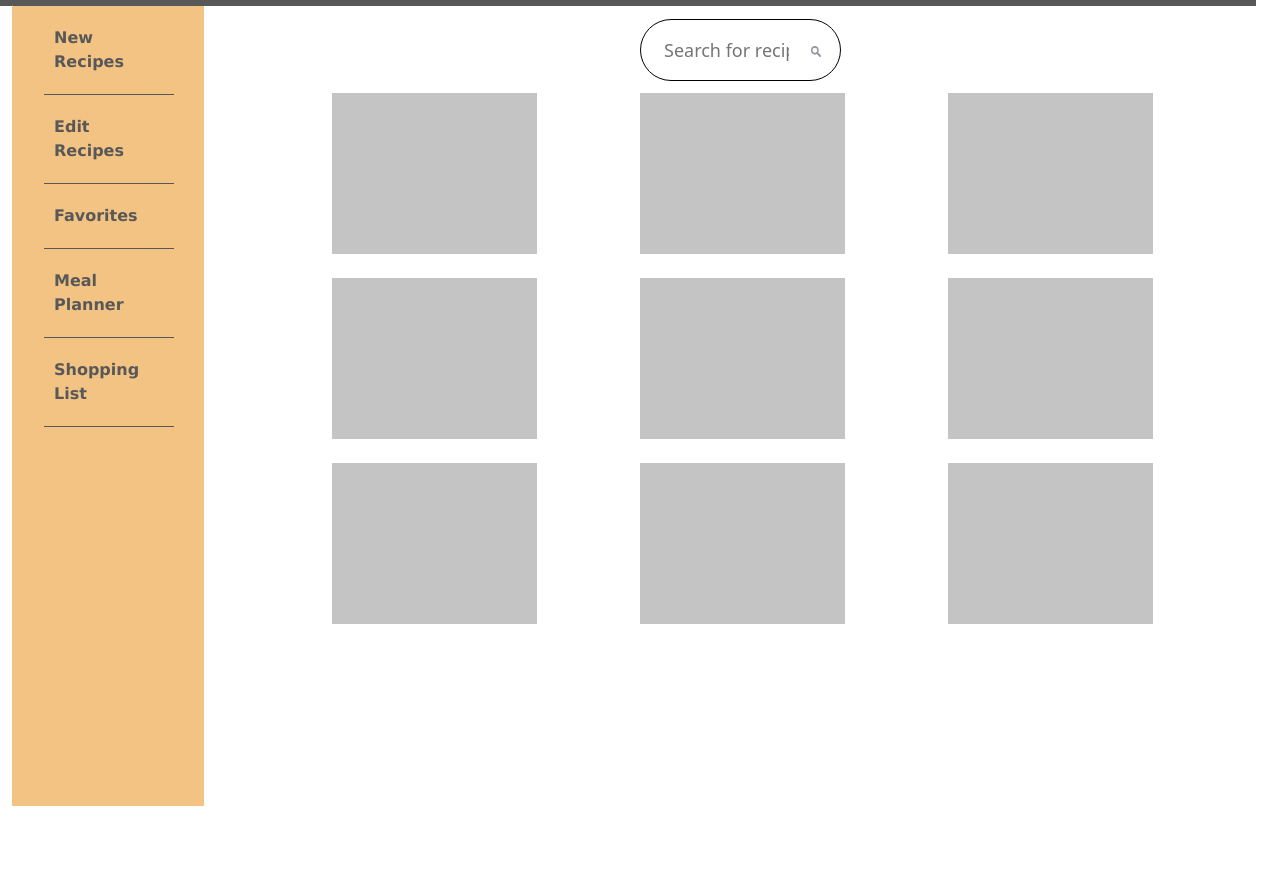
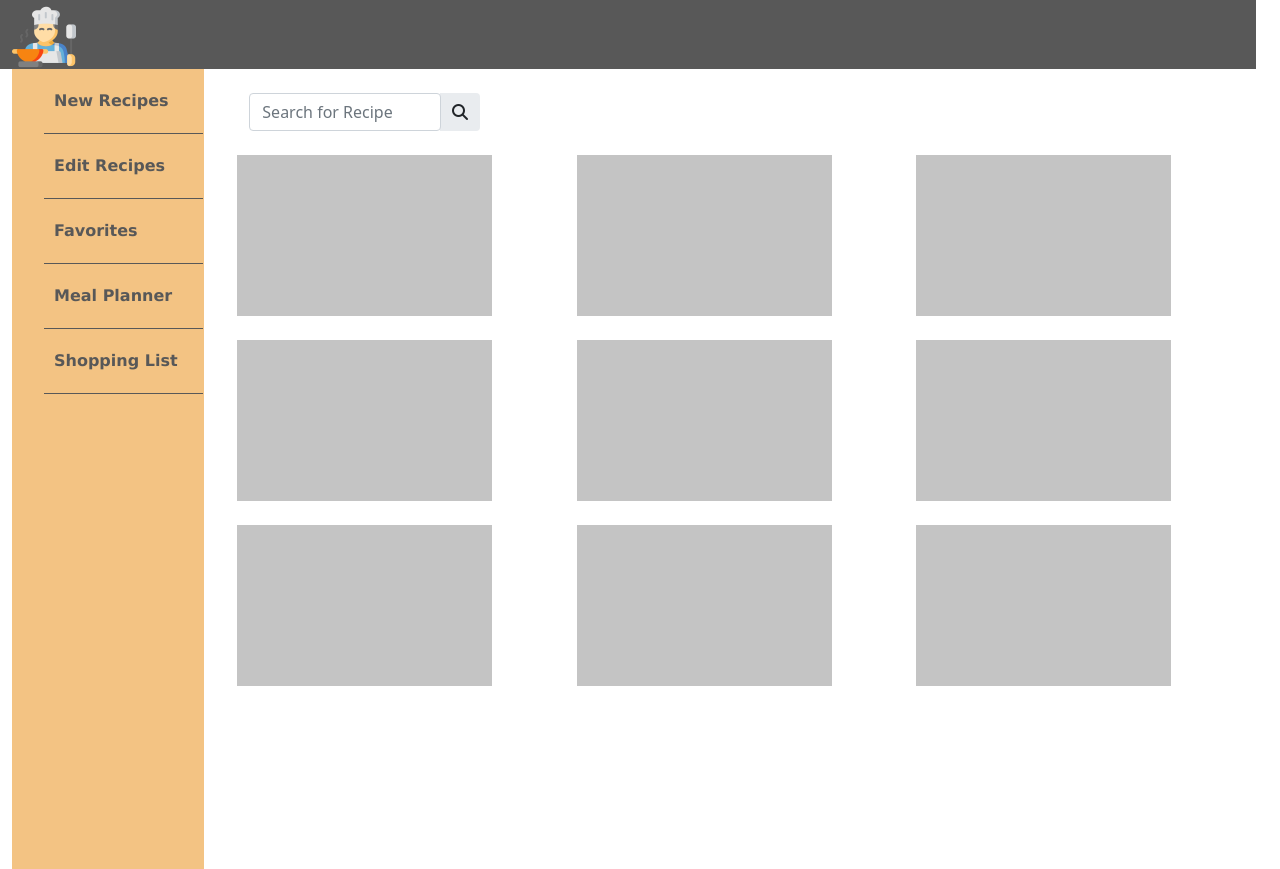
Before and after one commit to cse110-fall21-group9/cse110-fa21-group9, a plain HTML site: page index.html in a window 1280 px wide. Before the commit the page ends 806 px from the top, so only its background shows below. Drawn offline with nearby package versions, Linux system fonts and the light colour scheme.

Commit message:
Updated Grid Layout

```diff
--- a/index.html
+++ b/index.html
@@ -8,20 +8,24 @@
     <title>Edit Recipe</title>
     <link rel="stylesheet" href="./source/main.css">
     <link href="https://cdn.jsdelivr.net/npm/bootstrap@5.1.3/dist/css/bootstrap.min.css" rel="stylesheet" integrity="sha384-1BmE4kWBq78iYhFldvKuhfTAU6auU8tT94WrHftjDbrCEXSU1oBoqyl2QvZ6jIW3" crossorigin="anonymous">
+    <script src="https://kit.fontawesome.com/4f24a48237.js" crossorigin="anonymous"></script>
 </head>
 
 <body>
+    <!-- Top Bar Container -->
     <div class="container-fluid">
-        <!-- TopBar -->
-        <div class="row TopBar"> <!--row 1-->
+        <div class="row TopBar">
             <img src="./source/images/cooking.png" id="Logo" alt="Our Website logo">
         </div>
-        <div class="row"> <!--row 2-->
-            <div class="container Content">
-                <!-- Nav Bar -->
-                <nav> <!--col 1-->
-                    <div class="col"> <!--col 1-->
-                        <div id="nav">
+    </div>
+
+    <!-- Rest of the Layout Container -->
+    <div class="container-fluid">
+        <div class="row">
+            <!-- 1st Column NavBar -->
+            <div class="col-2">
+                <nav>
+                    <div class="navStyle">
                         <ul>
                             <li><a href="../pages/new-recipe.html">New Recipes</a></li>
                             <li><a href="#">Edit Recipes</a></li>
@@ -30,33 +34,37 @@
                             <li><a href="#">Shopping List</a></li>
                         </ul>
                     </div>
+                </nav>
             </div>
-                </nav>
-                <div class="col"> <!--col 2-->
-                    <form id="SearchBar">
+            <!-- 2nd Column Search Bar and MainLayout -->
             <div class="col-10">
-                            <input type="text" id="search-bar" placeholder="Search for recipe?">
+                <!-- Main Layout Container -->
+                <div class="container-fluid">
+                    <!-- Search Bar -->
+                    <div class="row mt-4 mb-4">
+                        <div class="col-3">
+                            <div class="input-group rounded">
+                                <input type="search" class="form-control rounded" placeholder="Search for Recipe" aria-label="Search" aria-describedby="search-addon" />
+                                <span class="input-group-text border-0" id="search-addon">
+                                  <i class="fas fa-search"></i>
+                                </span>
                             </div>
-                        <div class="col-1">
-                            <a href="#"><img class="search-icon" src="./source/images/search-icon.png" alt="SearchIcon"></a>
                         </div>
-                    </form>
-                    <div class="container-fluid">
-                        <div class="row mb-4">
-                            <div class="col-2 offset-3 recipeCards"></div>
-                            <div class="col-2 offset-1 recipeCards"></div>
-                            <div class="col-2 offset-1 recipeCards"></div>
                     </div>
                     <div class="row mb-4">
-                            <div class="col-2 offset-3 recipeCards"></div>
-                            <div class="col-2 offset-1 recipeCards"></div>
-                            <div class="col-2 offset-1 recipeCards"></div>
+                        <div class="col-3 recipeCards"></div>
+                        <div class="col-3 offset-1 recipeCards"></div>
+                        <div class="col-3 offset-1 recipeCards"></div>
                     </div>
                     <div class="row mb-4">
-                            <div class="col-2 offset-3 recipeCards"></div>
-                            <div class="col-2 offset-1 recipeCards"></div>
-                            <div class="col-2 offset-1 recipeCards"></div>
+                        <div class="col-3 recipeCards"></div>
+                        <div class="col-3 offset-1 recipeCards"></div>
+                        <div class="col-3 offset-1 recipeCards"></div>
                     </div>
+                    <div class="row mb-4">
+                        <div class="col-3 recipeCards"></div>
+                        <div class="col-3 offset-1 recipeCards"></div>
+                        <div class="col-3 offset-1 recipeCards"></div>
                     </div>
                 </div>
             </div>
--- a/source/main.css
+++ b/source/main.css
@@ -5,18 +5,13 @@ body {
   align-items: center;
 }
 
-.Content{
+/* .Content{
   align-items: center;
   height: 100%;
   width: 100%;
-}
+} */
 
 #RecipeName{
-/*position: absolute;
-width: 511px;
-height: 55px;
-left: 250px;
-top: 180px;*/
 width: 50%;
 height: 10%;
 margin: 2%;
@@ -28,12 +23,7 @@ font-family:verdana,sans-serif;
 background: #C4C4C4;
 }
 
-#Ingridents{
-/*position: absolute;
-width: 511px;
-height: 151px;
-left: 250px;
-top: 290px;*/
+#Ingredients{
 width: 50%;
 height: 50%;
 margin: 2%;
@@ -46,11 +36,6 @@ background: #C4C4C4;
 }
 
 #Instructions{
-/*position: absolute;
-width: 515px;
-height: 259px;
-left: 250px;
-top: 495px;*/
 width: 50%;
 height: 60%;
 margin: 2%;
@@ -70,12 +55,6 @@ align-items: center;
 padding: 10px 20px;
 font-size: 18px;
 font-family:verdana,sans-serif;
-
-/*position: absolute;
-width: 160px;
-height: 57px;
-left: 1020px;
-top: 565px;*/
 width: 15%;
 
 border: 1px solid #000000;
@@ -92,11 +71,6 @@ padding: 10px 20px;
 font-size: 18px;
 font-family:verdana,sans-serif;
 
-/*position: absolute;
-width: 160px;
-height: 57px;
-left: 1020px;
-top: 650px;*/
 width: 15%;
 
 border: 1px solid #000000;
@@ -105,23 +79,12 @@ background-color: rgb(243, 195, 131);
 }
 
 #Photo{
-/*position: absolute;
-width: 500px;
-height: 330px;
-left: 850px;
-top: 180px;*/
 font-family:verdana,sans-serif;
 font-size: 15px;
 border-radius: 10px;
-
 background: #C4C4C4;
 }
 
-#mainBox{
-width: 100%;
-height: 100%;
-flex-direction: column;
-}
 
 .TopBar{
 background: rgb(88, 88, 88);
@@ -130,19 +93,18 @@ top: 0px;
 }
 
 #Logo{
-  width: 2%;
+  width: 7%;
   padding-top: 5px;
-
   background: rgb(88, 88, 88);
 }
 
-#nav{
+nav {
 position: absolute;
 float: left;
 width: 15%;
 height: 100%;
 align-items: center;
-padding-right: 30px;
+padding-right: 1px;
 
 background-color: rgb(243, 195, 131);
 
@@ -174,25 +136,18 @@ border-radius: 40px;
 }
 
 .search-icon {
-  width: 75%;
+  width: 5%;
 }
 
 
-*{
-  /* These values are used here specifically to keep the menu in the proper spot on the display and are not required to create the menu.*/
-  padding:0;
-  margin:0;
-
-}
-
-#nav ul{
+.navStyle ul{
   list-style:none;
   font-family:verdana,sans-serif;
   font-weight:bold;
   text-align:left;
 }
 
-#nav a:link, a:visited{
+.navStyle a:link, a:visited{
   background-color: rgb(243, 195, 131);
   border-bottom:1px solid rgb(88, 88, 88);
   color: rgb(88, 88, 88);
@@ -201,12 +156,12 @@ border-radius: 40px;
   padding:20px 10px;
 }
 
-#nav a:hover{
+.navStyle a:hover{
   background-color:#f3efbf;
   color:rgb(0, 0, 0);
 }
 
-#nav a:active{
+.navStyle a:active{
   background-color:#f3efbf;
 }
 
```
Also changed, not shown: source/pages/new-recipe.html (+1 -1 lines). Lines whose indentation alone changed are shown as unchanged.
